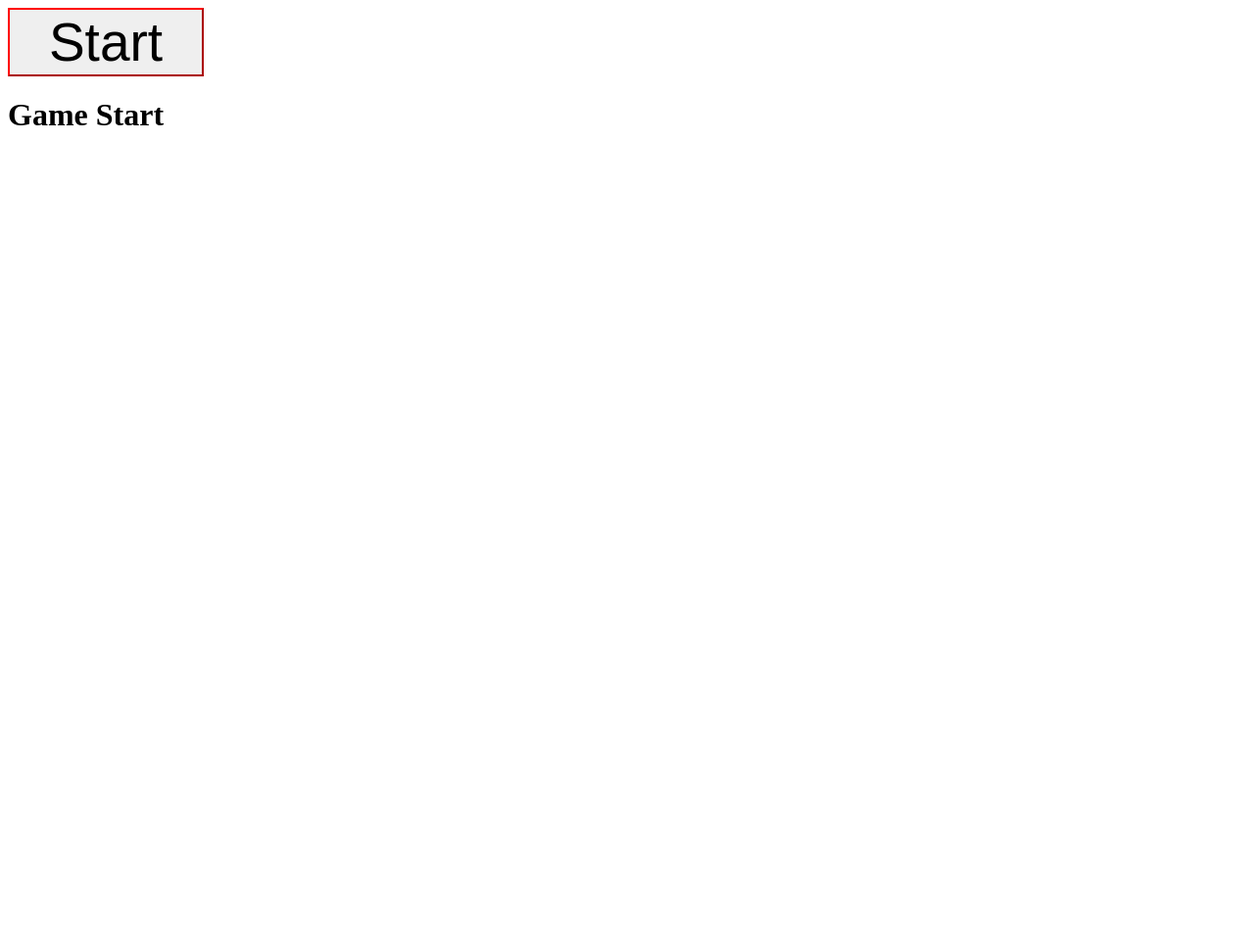
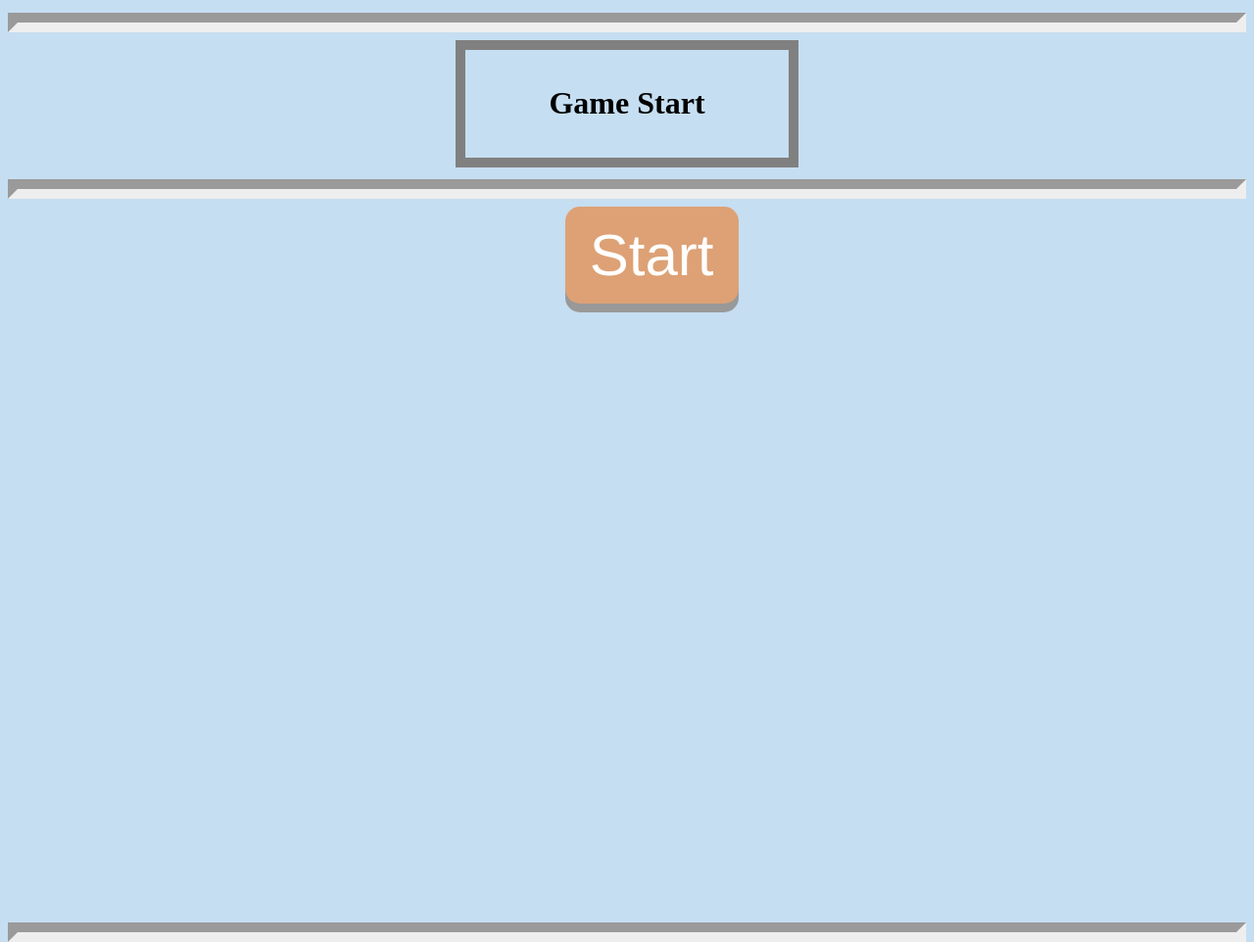
Before and after one commit to Saioz/JS-Capstone-Project-Spring-2024-MidWood, a plain HTML site: page index.html in a window 1280 px wide. Shown: the whole page at 98% size. Before the commit the page ends 800 px from the top, so only its background shows below. Drawn offline with Linux system fonts and the light colour scheme.

Commit message:
Create different phases,modified original JS file. Created  button that will link to Phase1.html

```diff
--- a/index.html
+++ b/index.html
@@ -1,21 +1,33 @@
 <!DOCTYPE html>
 <html>
+
 
 <head>
   <meta charset="utf-8">
   <meta name="viewport" content="width=device-width">
   <title>Capstone project</title>
   <link href="style.css" rel="stylesheet" type="text/css" />
+
+  <hr class="lines1">
+  <div  align="center" class="box";>
+  <h1>Game Start</h1>
+  </div>
+
+
 </head>
+  <hr class="lines2">
 
 <script src="script.js"></script>
-<button style="style=height:200px;width:200px;font-size:55px;border-color:red;"class=".start" onclick="continueGame()">Start</button>
-<body>
+
+<button class="start" onclick="continueGame();">Start</button>
 
 
-<h1>Game Start</h1>
+<body style="background-color: #C6DEF1;">
+
+
+<hr class="lines3">
+
 </body>
 
 
-
 </html>
--- a/script.js
+++ b/script.js
@@ -1,5 +1,6 @@
-function continueGame()
+function start()
  {
+alert("hello")
 
 
 
--- a/style.css
+++ b/style.css
@@ -1,18 +1,58 @@
 html {
   height: 100%;
   width: 100%;
-
-.start {
-
-  height:100px;
-  width:40px;
-
-
-  }
+  .lines1 {
+    border-width: 10px; /* thickens the <hr> */
+    margin-top:1%;
+              }    /*  working   */
+  .lines2 {
+    border-width: 10px; /* thickens the <hr> */
+    margin-top:1%;
+  }    /*  working   */
+  .lines3 {
+    border-width: 10px; /* thickens the <hr> */
+    margin-top:50%;
+  }    /*  working   */
 
 
 
 
 
+
+
+  .box {
+
+    width: 300px;
+    border: 10px solid grey;
+    padding: 15px;
+    margin: auto;
+  }       /*  working   */
+
+
+
+
+
+
+
+
+.start {
+margin-left:45%;
+padding: 15px 25px;
+font-size: 60px;
+text-align: center;
+cursor: pointer;
+outline: none;
+color: #fff;
+background-color: #dda175;
+border: none;
+border-radius: 15px;
+box-shadow: 0 9px #999;
+
+  }       /*  working   */
+.start:hover {background-color: #ce7738}  /*  working   */
+.start:active {
+background-color: #ce7738;
+box-shadow: 0 5px #666;
+transform: translateY(4px);
+} /*  working   */
 }
-}
```
Also changed, not shown: Game Phases/Phase1.html (added), Game Phases/Phase2.html (added), Game Phases/Phase3.html (added).
